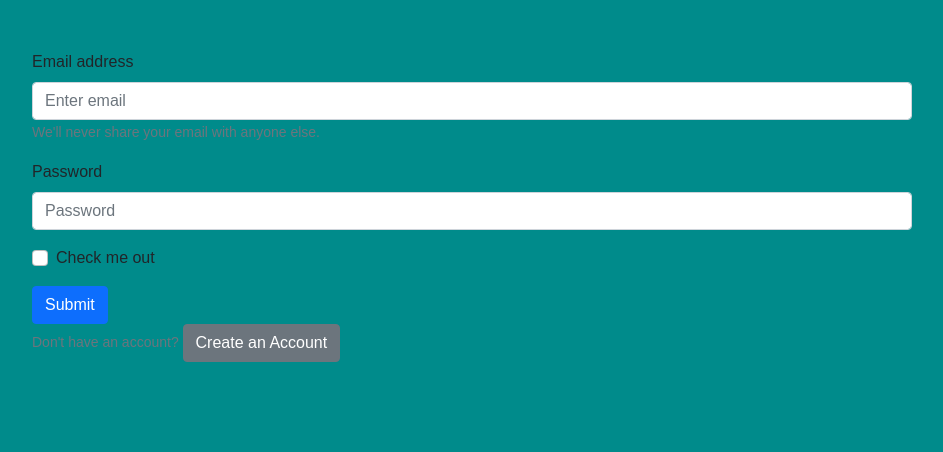
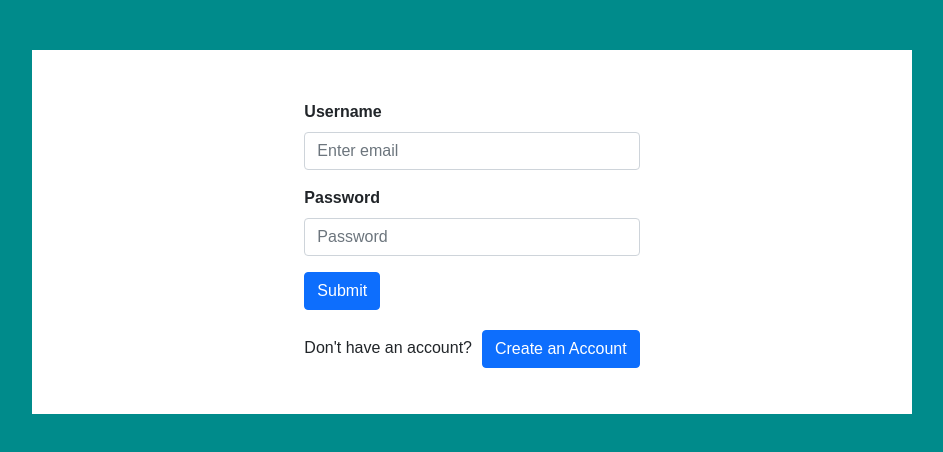
Before and after one commit to Senre/WorldBankFrontend, a React (Create React App) app in the folder world-bank-app/: page /login in a window 1280 px wide. Shown: the top 452 px of the page, without its empty margins (168-1111 px from the left). Built offline with nearby package versions, Linux system fonts and the light colour scheme.

Commit message:
Update LoginPage.js

```diff
--- a/world-bank-app/src/Components/LoginPage.js
+++ b/world-bank-app/src/Components/LoginPage.js
@@ -5,7 +5,6 @@ import Form from "react-bootstrap/Form";
 import Button from "react-bootstrap/Button";
 import { Link } from "react-router-dom";
 import Network from "./Network";
-import { withCookies } from "react-cookie";
 
 class LoginPage extends React.Component {
   constructor(props) {
@@ -50,25 +49,29 @@ class LoginPage extends React.Component {
 
   loginPopup() {
     return (
-      <div className="LoginPage">
+      <div className="spacing">
+        <div className="loginPage">
+          {/* <div>
+            <h3>Please login to access and search the World Bank Database</h3>
+          </div> */}
+          <div>
             <Form className="form" onSubmit={(e) => this.handleSubmit(e)}>
               <Form.Group className="mb-3">
-            <Form.Label>Email address</Form.Label>
+                <Form.Label className="username-label">Username</Form.Label>
                 <Form.Control
+                  className="username-input"
                   type="email"
                   placeholder="Enter email"
                   value={this.state.email}
                   id="email"
                   onChange={(e) => this.handleChange(e)}
                 />
-            <Form.Text className="text-muted">
-              We'll never share your email with anyone else.
-            </Form.Text>
               </Form.Group>
 
               <Form.Group className="mb-3">
-            <Form.Label>Password</Form.Label>
+                <Form.Label className="password-label">Password</Form.Label>
                 <Form.Control
+                  className="password-input"
                   type="password"
                   placeholder="Password"
                   value={this.state.password}
@@ -76,21 +79,20 @@ class LoginPage extends React.Component {
                   onChange={(e) => this.handleChange(e)}
                 />
               </Form.Group>
-          <Form.Group className="mb-3">
-            <Form.Check type="checkbox" label="Check me out" />
-          </Form.Group>
               <Button variant="primary" type="submit">
                 Submit
               </Button>
-          <Form.Group className="mb-3">
-            <Form.Text className="text-muted">
-              Don't have an account?{" "}
-            </Form.Text>
+              <Form.Group className="mb-3" id="register-redirect">
+                <Form.Label className="register-label">
+                  Don't have an account?
+                </Form.Label>
                 <Link to="/register">
-              <Button variant="secondary">Create an Account</Button>
+                  <Button variant="primary">Create an Account</Button>
                 </Link>
               </Form.Group>
             </Form>
+          </div>
+        </div>
       </div>
     );
   }
@@ -100,4 +102,4 @@ class LoginPage extends React.Component {
   }
 }
 
-export default withCookies(LoginPage);
+export default LoginPage;
```
Lines whose indentation alone changed are shown as unchanged.
